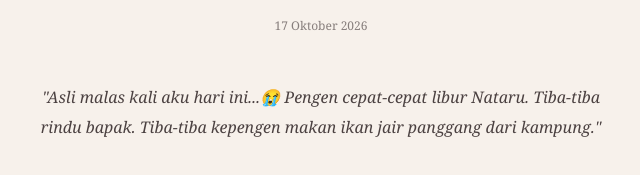
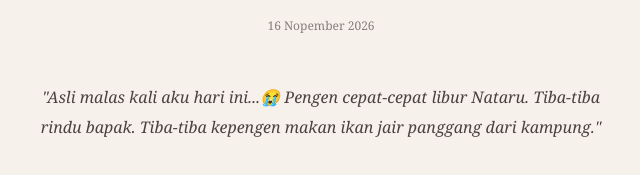
Before and after one commit to thingsineversaid/thingsineversaid, a plain HTML site: page index.html in a window 1280 px wide. Shown: the part 343-518 px from the top of the page, 319-959 px from the left. Drawn offline with Linux system fonts and the light colour scheme.

Commit message:
Update index.html

```diff
--- a/index.html
+++ b/index.html
@@ -343,7 +343,7 @@
 
                 <h1>WELCOME TO MY<br>BRAIN DUMP</h1>
 
-                <div class="post-date">17 Oktober 2026</div>
+                <div class="post-date">16 Nopember 2026</div>
 
                 <div class="subtitle">
                     <br>
```
